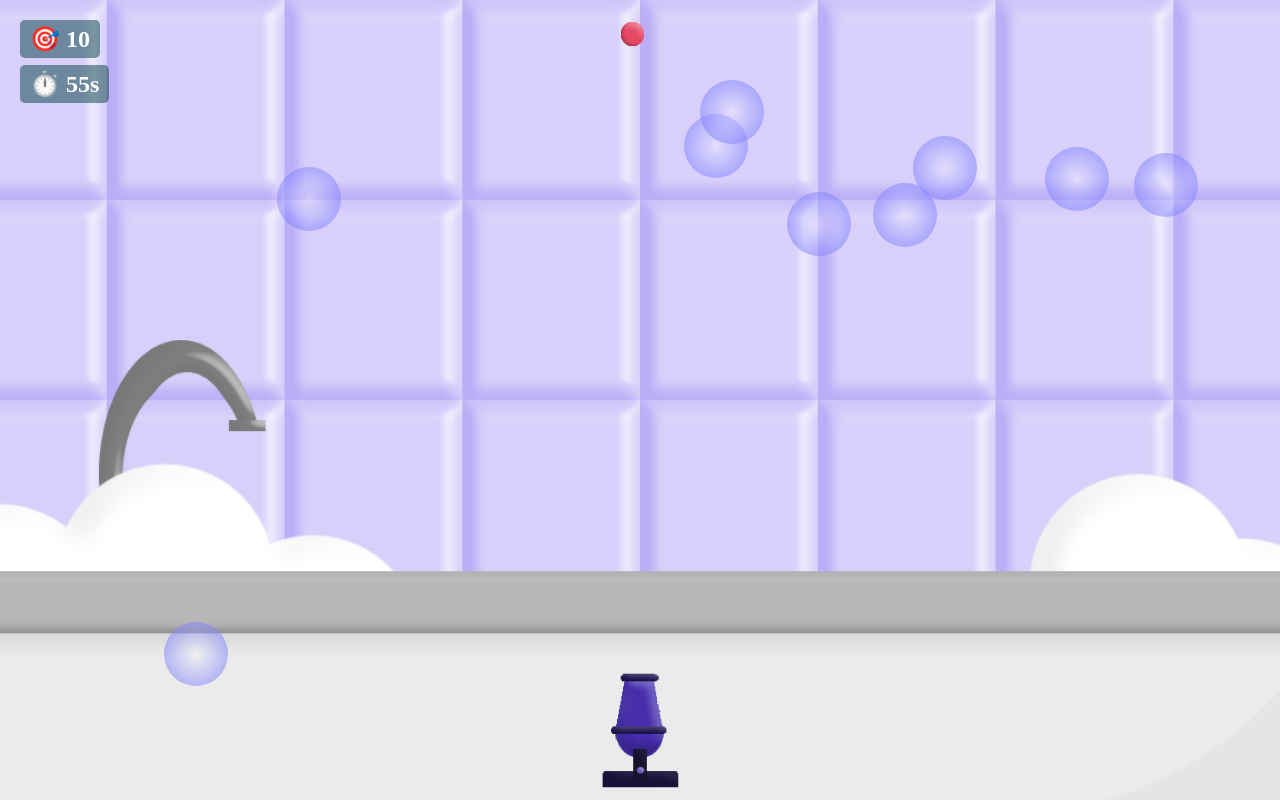
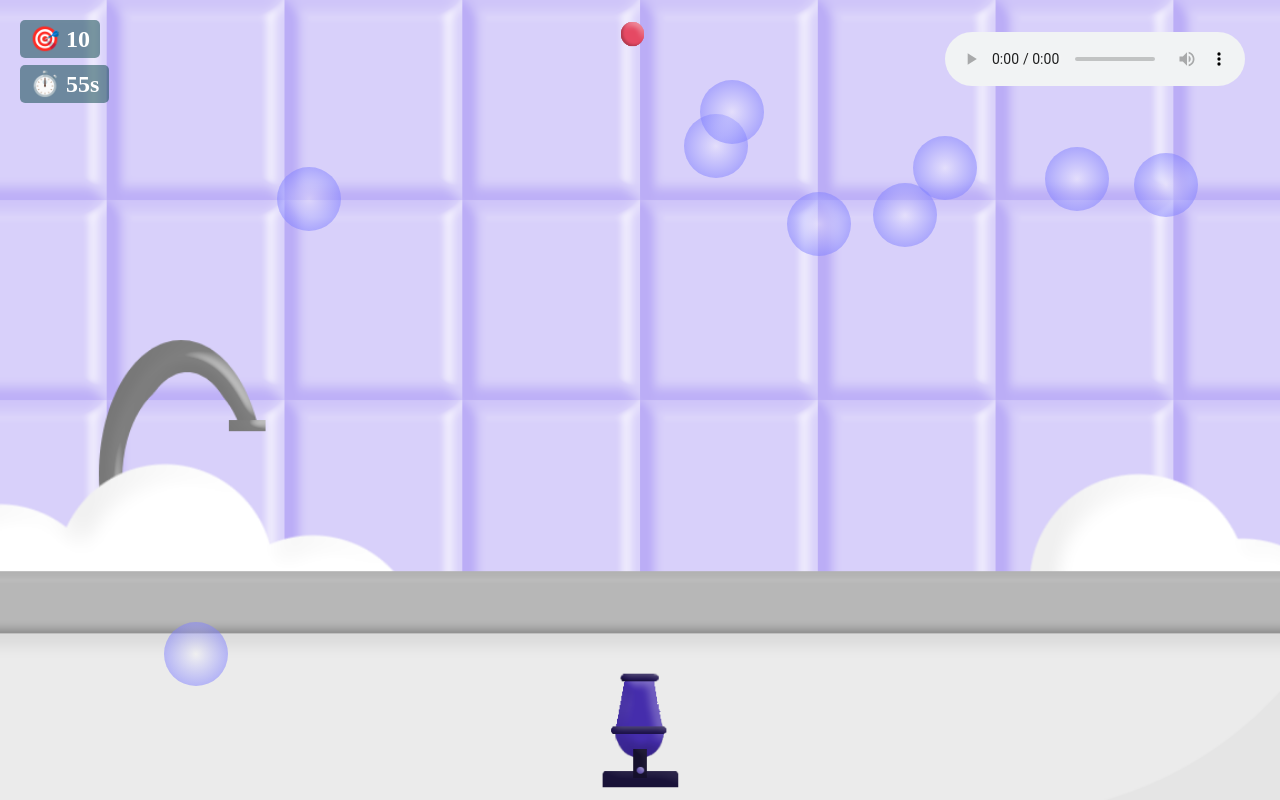
Before and after one commit to julianalindebeck/Global-Game-Jam-2025, a plain HTML site: page index.html in a window 1280 px wide. Drawn offline with Linux system fonts and the light colour scheme.

Commit message:
adiciona audio

```diff
--- a/index.html
+++ b/index.html
@@ -10,7 +10,7 @@
 
   <body>
     <main>
-
+      <audio src="./musicafundo.mp3" controls id="audio"></audio>
       <div class="bolha" id="a"></div>
       <div class="bolha" id="a"></div>
       <div class="bolha" id="a"></div>
--- a/jogo.js
+++ b/jogo.js
@@ -109,10 +109,10 @@ function passo() {
     vLeft = vTiro * Math.cos((angulo / 180) * Math.PI);
   }
   angulo = angulo + vAngulo * dt;
-  if(angulo > -20){
+  if (angulo > -20) {
     angulo = -20;
   }
-  if(angulo < -160){
+  if (angulo < -160) {
     angulo = -160;
   }
   canhao.style.transform = `rotate(${angulo + 90}deg)`;
@@ -136,6 +136,9 @@ function verificaColisoes() {
 function colidiu(a, b) {
   const boxA = a.getBoundingClientRect();
   const boxB = b.getBoundingClientRect();
+
+  boxB.width = boxB.width - 35;
+  boxB.height = boxB.height - 35;
 
   return !(
     boxA.bottom < boxB.top ||
--- a/style.css
+++ b/style.css
@@ -86,3 +86,13 @@ main {
   padding: 5px 10px;
   border-radius: 5px;
 }
+
+#audio {
+  size: 20px;
+  position: absolute;
+  top: 4vh;
+  right: -9%;
+  transform: translateX(-50%) rotate(0deg);
+  z-index: -1;
+}
+}
```
